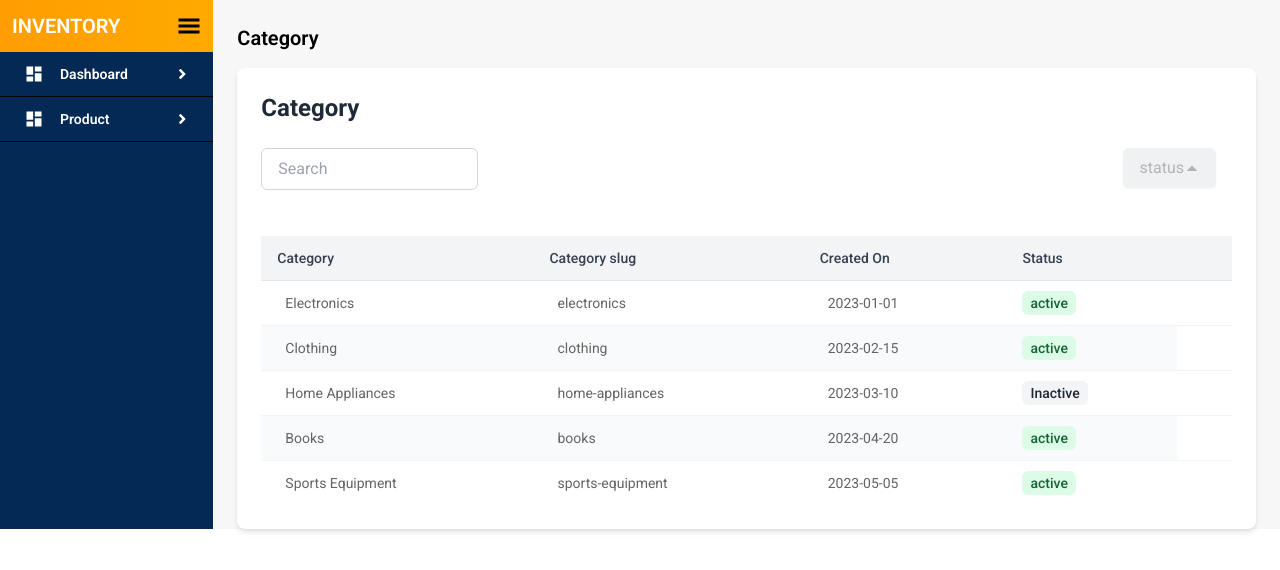
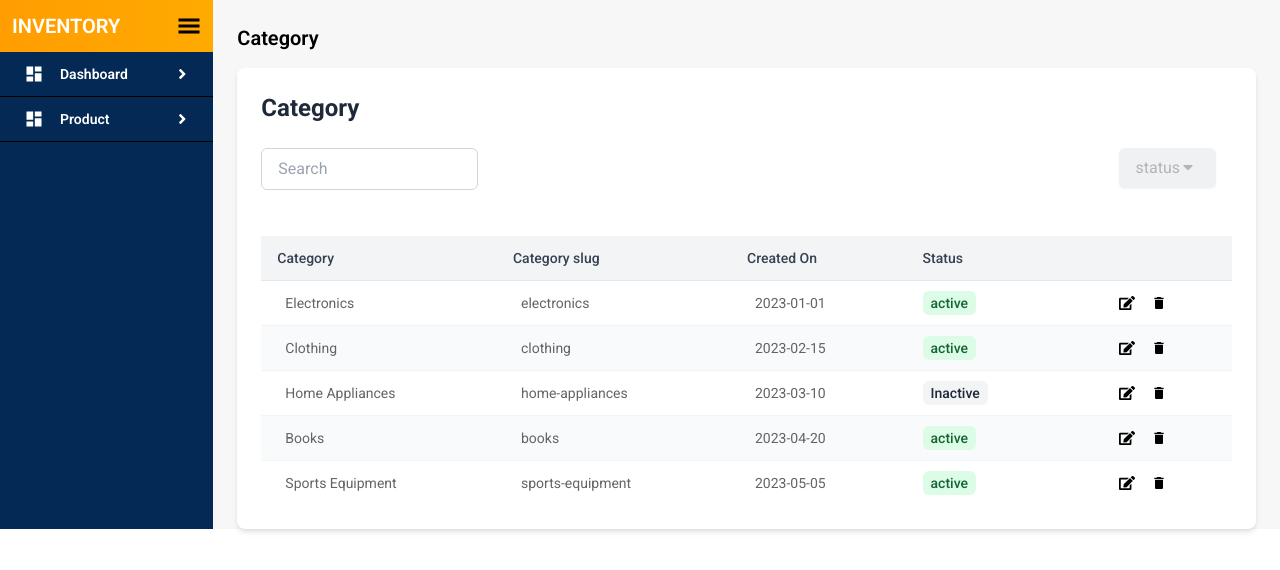
Before and after one commit to sadik131/admin, a React (Vite) app: page /Category in a window 1280 px wide. Shown: the top 570 px of the page. Built offline with nearby package versions, Linux system fonts and the light colour scheme.

Commit message:
add new data items

```diff
--- a/src/components/Form/SelectField.jsx
+++ b/src/components/Form/SelectField.jsx
@@ -59,8 +59,8 @@ const ClassSelect = ({ type, value, option, padding = "md:px-4 md:py-3" ,placeho
         onClick={handleDropdownClick}
       >
         {placeholder || 'Please Select Class *'}
-        <span className={`transition-transform duration-200 ${dropdownVisible ? 'rotate-180' : 'rotate-0'}`}>
-          <FaCaretUp className='' /></span>
+        <span className={`transition-transform duration-200 ${dropdownVisible ? 'rotate-0' : 'rotate-180'}`}>
+          <FaCaretUp className='ml-1' /></span>
       </div>
 
       {dropdownVisible && (
--- a/src/components/Table/TableBody.jsx
+++ b/src/components/Table/TableBody.jsx
@@ -2,7 +2,7 @@ import { FaEdit, FaEye } from "react-icons/fa";
 import { MdDelete } from "react-icons/md";
 import { useNavigate } from "react-router-dom";
 
-const TableRow = ({ data, index, statusColors = {}, view ,action}) => {
+const TableRow = ({ data, index, statusColors = {}, view ,action=true}) => {
   const navigate = useNavigate();
 
   const handleEdit = () => {
--- a/src/option.js
+++ b/src/option.js
@@ -101,144 +101,109 @@ export const quantity = [
 
 
 export const productTableHeaders = [
-    "image",
-    "productName",
+    "id",
+    "img",
+    "name",
+    "category",
+    "brand",
+    "model",
     "sku",
-    "category type",
-    "brand",
-    "model number",
-    "serial number",
+    "purchase_price",
+    "selling_price",
     "quantity",
-    "reorder level",
-    "warehouse location",
-    "purchase date",
-    "purchase price",
-    "supplier name",
-    "supplier contact",
-    "purchase receipt",
-    "warranty period",
-    "warranty start date",
-    "warranty end date",
-    "warranty terms",
-    "warranty document",
-    "assigned to",
+    "reorder_level",
+    "supplier",
+    "supplier_contact",
+    "location",
+    "last_restock",
+    "warranty_expiry",
+    "qr_code",
     "status",
-    "usage status",
-    "notes",
-    "publishDate",
-    "Action"
+    "notes"
 ];
 
 
 
 export const productData = [
     {
-        image: "https://images.unsplash.com/photo-1523275335684-37898b6baf30?w=500&auto=format&fit=crop&q=60&ixlib=rb-4.1.0&ixid=M3wxMjA3fDB8MHxzZWFyY2h8Mnx8cHJvZHVjdHxlbnwwfHwwfHx8MA%3D%3D",
-        productName: "Wireless Headphones",
-        sku: "WH-1001",
-        category_type: "Electronics",
-        brand: "SoundMax",
-        model_number: "SM-HX500",
-        serial_number: "SN-WH123456",
-        quantity: 25,
-        reorder_level: 10,
-        warehouse_location: "A1-Section-3",
-        purchase_date: "2024-12-15",
-        purchase_price: 70.00,
-        supplier_name: "TechSupply Ltd.",
-        supplier_contact: "01711223344",
-        purchase_receipt: "/receipts/wh-1001.pdf",
-        warranty_period: "12 months",
-        warranty_start_date: "2024-12-15",
-        warranty_end_date: "2025-12-14",
-        warranty_terms: "Covers manufacturing defects only.",
-        warranty_document: "/warranty/wh-1001.pdf",
-        assigned_to: "Marketing Department",
-        status: "active",
-        usage_status: "in_use",
-        notes: "Issued for campaign team use.",
-        publishDate: "2025-07-28"
+        "id": "PROD-2023-001",
+        "image": "https://images.unsplash.com/photo-1518791841217-8f162f1e1131?ixlib=rb-1.2.1&auto=format",
+        "name": "Office Chair",
+        "category": "Furniture",
+        "brand": "Autobind",
+        "model": "AC-2023",
+        "sku": "FURN-CH-001",
+        "purchase_price": 4500,
+        "selling_price": 6000,
+        "quantity": 25,
+        "reorder_level": 5,
+        "supplier": "Rahman Furniture",
+        "supplier_contact": "01712-345678",
+        "location": "Store Room-1",
+        "last_restock": "2023-11-15",
+        "warranty_expiry": "2025-11-15",
+        "qr_code": "PROD-2023-001-QR",
+        "notes": "Executive model with lumbar support"
     },
     {
-        image: "https://images.unsplash.com/photo-1572635196237-14b3f281503f?w=500&auto=format&fit=crop&q=60&ixlib=rb-4.1.0&ixid=M3wxMjA3fDB8MHxzZWFyY2h8OHx8cHJvZHVjdHxlbnwwfHwwfHx8MA%3D%3D",
-        productName: "Smartwatch Pro",
-        sku: "SW-PRO-2025",
-        category_type: "Wearables",
-        brand: "FitGear",
-        model_number: "FG-SP2025",
-        serial_number: "SN-SW789654",
-        quantity: 50,
-        reorder_level: 15,
-        warehouse_location: "B2-Rack-7",
-        purchase_date: "2025-01-10",
-        purchase_price: 120.00,
-        supplier_name: "WearableWorld Inc.",
-        supplier_contact: "01833445566",
-        purchase_receipt: "/receipts/smartwatch-pro.pdf",
-        warranty_period: "24 months",
-        warranty_start_date: "2025-01-10",
-        warranty_end_date: "2027-01-09",
-        warranty_terms: "Includes battery replacement for 2 years.",
-        warranty_document: "/warranty/sw-pro.pdf",
-        assigned_to: "Sales Team",
-        status: "active",
-        usage_status: "in_use",
-        notes: "Batch distributed to senior sales executives.",
-        publishDate: "2025-07-25"
+        "id": "PROD-2023-002",
+        "image": "https://images.unsplash.com/photo-1593642632823-8f785ba67e45?ixlib=rb-1.2.1&auto=format",
+        "name": "Desktop Computer",
+        "category": "Electronics",
+        "brand": "Walton",
+        "model": "Primo H5",
+        "sku": "ELEC-DT-002",
+        "purchase_price": 35000,
+        "selling_price": 42000,
+        "quantity": 8,
+        "reorder_level": 2,
+        "supplier": "Star Tech",
+        "supplier_contact": "01987-654321",
+        "location": "IT Department",
+        "last_restock": "2023-10-20",
+        "warranty_expiry": "2024-10-20",
+        "qr_code": "PROD-2023-002-QR",
+        "specs": "i5, 8GB RAM, 256GB SSD"
     },
     {
-        image: "https://images.unsplash.com/photo-1541643600914-78b084683601?w=500&auto=format&fit=crop&q=60&ixlib=rb-4.1.0&ixid=M3wxMjA3fDB8MHxzZWFyY2h8NHx8cHJvZHVjdHxlbnwwfHwwfHx8MA%3D%3D",
-        productName: "Gaming Laptop",
-        sku: "GL-RTX4060",
-        category_type: "Computers",
-        brand: "Xenon",
-        model_number: "XEN-GL4060",
-        serial_number: "SN-GL456321",
-        quantity: 10,
-        reorder_level: 5,
-        warehouse_location: "C3-Bay-1",
-        purchase_date: "2025-03-05",
-        purchase_price: 950.00,
-        supplier_name: "GameGear Supplies",
-        supplier_contact: "01555667788",
-        purchase_receipt: "/receipts/gaming-laptop.pdf",
-        warranty_period: "18 months",
-        warranty_start_date: "2025-03-05",
-        warranty_end_date: "2026-09-04",
-        warranty_terms: "Covers GPU and motherboard only.",
-        warranty_document: "/warranty/gl.pdf",
-        assigned_to: "Graphics Department",
-        status: "inactive",
-        usage_status: "under_repair",
-        notes: "Overheating issue reported; sent for inspection.",
-        publishDate: "2025-07-20"
+        "id": "PROD-2023-003",
+        "image": "https://images.unsplash.com/photo-1560493676-04071c5f467b?ixlib=rb-1.2.1&auto=format",
+        "name": "Ceiling Fan",
+        "category": "Electrical",
+        "brand": "Minister",
+        "model": "CF-56",
+        "sku": "ELEC-CF-003",
+        "purchase_price": 3200,
+        "selling_price": 4000,
+        "quantity": 15,
+        "reorder_level": 3,
+        "supplier": "RFL Electronics",
+        "supplier_contact": "01876-543210",
+        "location": "Floor 2 Storage",
+        "last_restock": "2023-11-01",
+        "warranty_expiry": "2026-11-01",
+        "qr_code": "PROD-2023-003-QR",
+        "specs": "56-inch, 3-speed"
     },
     {
-        image: "https://images.unsplash.com/photo-1505740420928-5e560c06d30e?w=500&auto=format&fit=crop&q=60&ixlib=rb-4.1.0&ixid=M3wxMjA3fDB8MHxzZWFyY2h8M3x8cHJvZHVjdHxlbnwwfHwwfHx8MA%3D%3D",
-        productName: "Electric Kettle",
-        sku: "EK-17L",
-        category_type: "Home Appliances",
-        brand: "HomeTech",
-        model_number: "HT-KETTLE17",
-        serial_number: "SN-EK778899",
-        quantity: 75,
-        reorder_level: 20,
-        warehouse_location: "D4-Shelf-6",
-        purchase_date: "2025-04-18",
-        purchase_price: 22.00,
-        supplier_name: "HomeEase Traders",
-        supplier_contact: "01999887766",
-        purchase_receipt: "/receipts/kettle-17l.pdf",
-        warranty_period: "6 months",
-        warranty_start_date: "2025-04-18",
-        warranty_end_date: "2025-10-17",
-        warranty_terms: "Covers electrical faults and body damage.",
-        warranty_document: "/warranty/kettle-17l.pdf",
-        assigned_to: "Cafeteria",
-        status: "active",
-        usage_status: "in_use",
-        notes: "Used daily in cafeteria staff kitchen.",
-        publishDate: "2025-07-22"
+        "id": "PROD-2023-004",
+        "image": "https://images.unsplash.com/photo-1567538096630-e0c55bd6374c?ixlib=rb-1.2.1&auto=format",
+        "name": "Office Desk",
+        "category": "Furniture",
+        "brand": "Partex",
+        "model": "OD-2023",
+        "sku": "FURN-DK-004",
+        "purchase_price": 8500,
+        "selling_price": 11000,
+        "quantity": 10,
+        "reorder_level": 2,
+        "supplier": "Akij Furniture",
+        "supplier_contact": "01666-789012",
+        "location": "Store Room-2",
+        "last_restock": "2023-10-15",
+        "warranty_expiry": "N/A",
+        "qr_code": "PROD-2023-004-QR",
+        "specs": "L-shaped, 160x120cm"
     }
 ];
 
--- a/src/page/Product/AllProduct.jsx
+++ b/src/page/Product/AllProduct.jsx
@@ -11,7 +11,7 @@ function AllProduct({ title = "All Product" }) {
 
   const filteredData = productData.filter(item => {
     return (
-      item.productName.toLowerCase().includes(searchExam.toLowerCase()) &&
+      item.name.toLowerCase().includes(searchExam.toLowerCase()) &&
       item.brand.toLowerCase().includes(searchSubject.toLowerCase()) &&
       item.brand.includes(searchDate)
     );
--- a/src/page/Product/Category.jsx
+++ b/src/page/Product/Category.jsx
@@ -1,7 +1,7 @@
 import React, { useState } from 'react'
 import { categoryData, categoryTh, lowstockData, lowStockTh } from '../../option';
 import SearchInput from '../../components/Form/SearchField';
-import Table from '../../components/Table/TableHead';
+import Table from '../../components/table/TableHead';
 import TableRow from '../../components/Table/TableBody';
 import ClassSelect from '../../components/Form/SelectField';
 
@@ -29,7 +29,7 @@ function Category() {
         <>
             <div className="px-6 pt-6 font-roboto bg-bgColor">
                 <h1 className="text-xl font-semibold mb-4">Category</h1>
-                <div className={` mx-auto p-6 shadow-md rounded-lg bg-white gap-5 font-roboto`}>
+                <div className={`h-full mx-auto p-6 shadow-md rounded-lg bg-white gap-5 font-roboto`}>
                     <h1 className="text-2xl font-bold text-gray-800 mb-6">Category</h1>
 
                     <div className="flex justify-between gap-4 mb-6">
```
Lines whose indentation alone changed are shown as unchanged.
